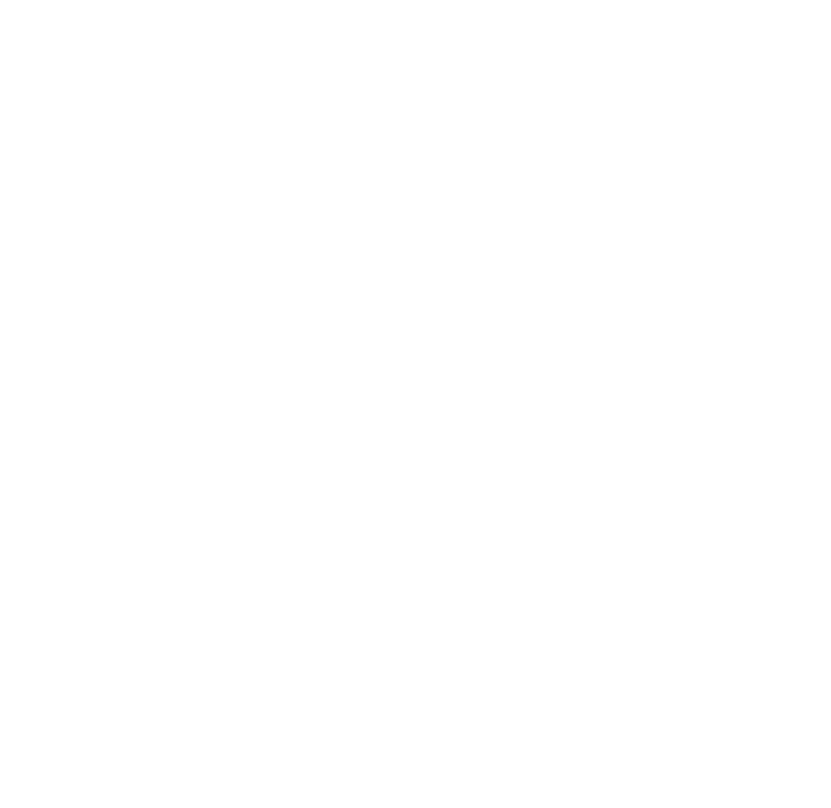
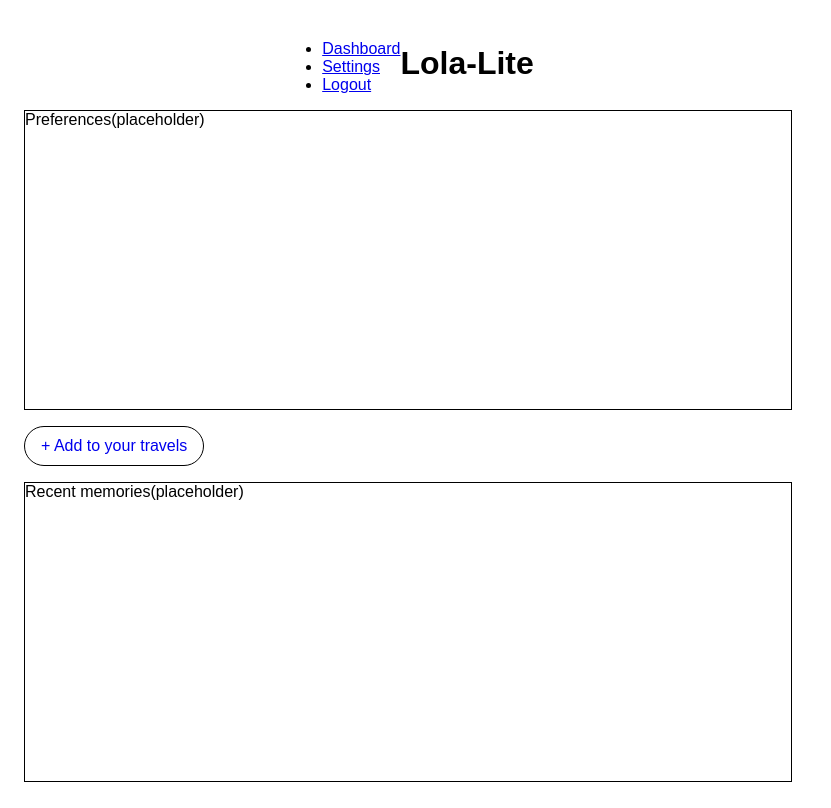
Before and after one commit to arangodavid/LolaLite, a Next.js app: page / in a window 1280 px wide. Shown: the whole page, without its empty margins (0-831 px from the left). Built offline with nearby package versions, Linux system fonts and the light colour scheme.

Commit message:
Dashboard skeleton

```diff
--- a/src/app/globals.css
+++ b/src/app/globals.css
@@ -1,6 +1,7 @@
 
 html {
   height: 100%;
+  font-size: 16px;
 }
 
 html,
@@ -16,8 +17,6 @@
   -moz-osx-font-smoothing: grayscale;
 }
 
-* {
+*, *::before, *::after {
   box-sizing: border-box;
-  padding: 0;
-  margin: 0;
 }
--- a/src/app/page.module.css
+++ b/src/app/page.module.css
@@ -1,97 +1,48 @@
-.page {
-  --background: #fafafa;
-  --foreground: #fff;
-
-  --text-primary: #000;
-  --text-secondary: #666;
-
-  --button-primary-hover: #383838;
-  --button-secondary-hover: #f2f2f2;
-  --button-secondary-border: #ebebeb;
-
-  display: flex;
-  flex: 1;
-  flex-direction: column;
-  align-items: center;
-  justify-content: center;
-  font-family: var(--font-geist-sans);
-  background-color: var(--background);
-}
-
-.main {
+.dashboardMain {
   display: flex;
   flex: 1;
   width: 100%;
   max-width: 800px;
   flex-direction: column;
-  align-items: flex-start;
+  align-items: center;
   justify-content: space-between;
-  background-color: var(--foreground);
-  padding: 120px 60px;
+  padding: 1rem;
 }
 
-.intro {
+.dashboardHeader {
+  display: flex;
+  flex-flow: row nowrap;
+}
+
+.dashboardTitle {
+  display: inline-block;
+}
+
+.dashboardContent {
   display: flex;
   flex-direction: column;
-  align-items: flex-start;
-  text-align: left;
-  gap: 24px;
+  gap: 16px;
+  width: 100%;
 }
 
-.intro h1 {
-  max-width: 320px;
-  font-size: 40px;
-  font-weight: 600;
-  line-height: 48px;
-  letter-spacing: -2.4px;
-  text-wrap: balance;
-  color: var(--text-primary);
-}
-
-.intro p {
-  max-width: 440px;
-  font-size: 18px;
-  line-height: 32px;
-  text-wrap: balance;
-  color: var(--text-secondary);
-}
-
-.intro a {
-  font-weight: 500;
-  color: var(--text-primary);
+.preferences, .recentMemories {
+  border: 1px solid black;
+  height: 300px;
 }
 
 .ctas {
-  display: flex;
-  flex-direction: row;
-  width: 100%;
-  max-width: 440px;
-  gap: 16px;
-  font-size: 14px;
-}
-
-.ctas a {
   display: flex;
   justify-content: center;
   align-items: center;
   height: 40px;
   padding: 0 16px;
   border-radius: 128px;
-  border: 1px solid transparent;
+  border: 1px solid black;
   transition: 0.2s;
   cursor: pointer;
   width: fit-content;
   font-weight: 500;
-}
-
-a.primary {
-  background: var(--text-primary);
-  color: var(--background);
-  gap: 8px;
-}
-
-a.secondary {
-  border-color: var(--button-secondary-border);
+  text-decoration: none;
 }
 
 /* Enable hover only on non-touch devices */
@@ -106,37 +57,3 @@
     border-color: transparent;
   }
 }
-
-@media (max-width: 600px) {
-  .main {
-    padding: 48px 24px;
-  }
-
-  .intro {
-    gap: 16px;
-  }
-
-  .intro h1 {
-    font-size: 32px;
-    line-height: 40px;
-    letter-spacing: -1.92px;
-  }
-}
-
-@media (prefers-color-scheme: dark) {
-  .logo {
-    filter: invert();
-  }
-
-  .page {
-    --background: #000;
-    --foreground: #000;
-
-    --text-primary: #ededed;
-    --text-secondary: #999;
-
-    --button-primary-hover: #ccc;
-    --button-secondary-hover: #1a1a1a;
-    --button-secondary-border: #1a1a1a;
-  }
-}
--- a/src/app/page.tsx
+++ b/src/app/page.tsx
@@ -1,8 +1,24 @@
-import Image from "next/image";
+import Link from "next/link";
 import styles from "./page.module.css";
 
-export default function Home() {
+export default function Dashboard() {
   return (
-    <main></main>
+    <main className={styles.dashboardMain}>
+      <header className={styles.dashboardHeader}>
+        <nav>
+          <ul>
+            <li><Link href="/">Dashboard</Link></li>
+            <li><Link href="/settings">Settings</Link></li>
+            <li><Link href="/logout">Logout</Link></li>
+          </ul>
+        </nav>
+        <h1 className={styles.dashboardTitle}>Lola-Lite</h1>
+      </header>
+      <section className={styles.dashboardContent}>
+        <section className={styles.preferences}>Preferences(placeholder)</section>
+        <Link className={styles.ctas} href="/upload-travels">+ Add to your travels</Link>
+        <section className={styles.recentMemories}>Recent memories(placeholder)</section>
+      </section>
+    </main>
   )
 }
```
